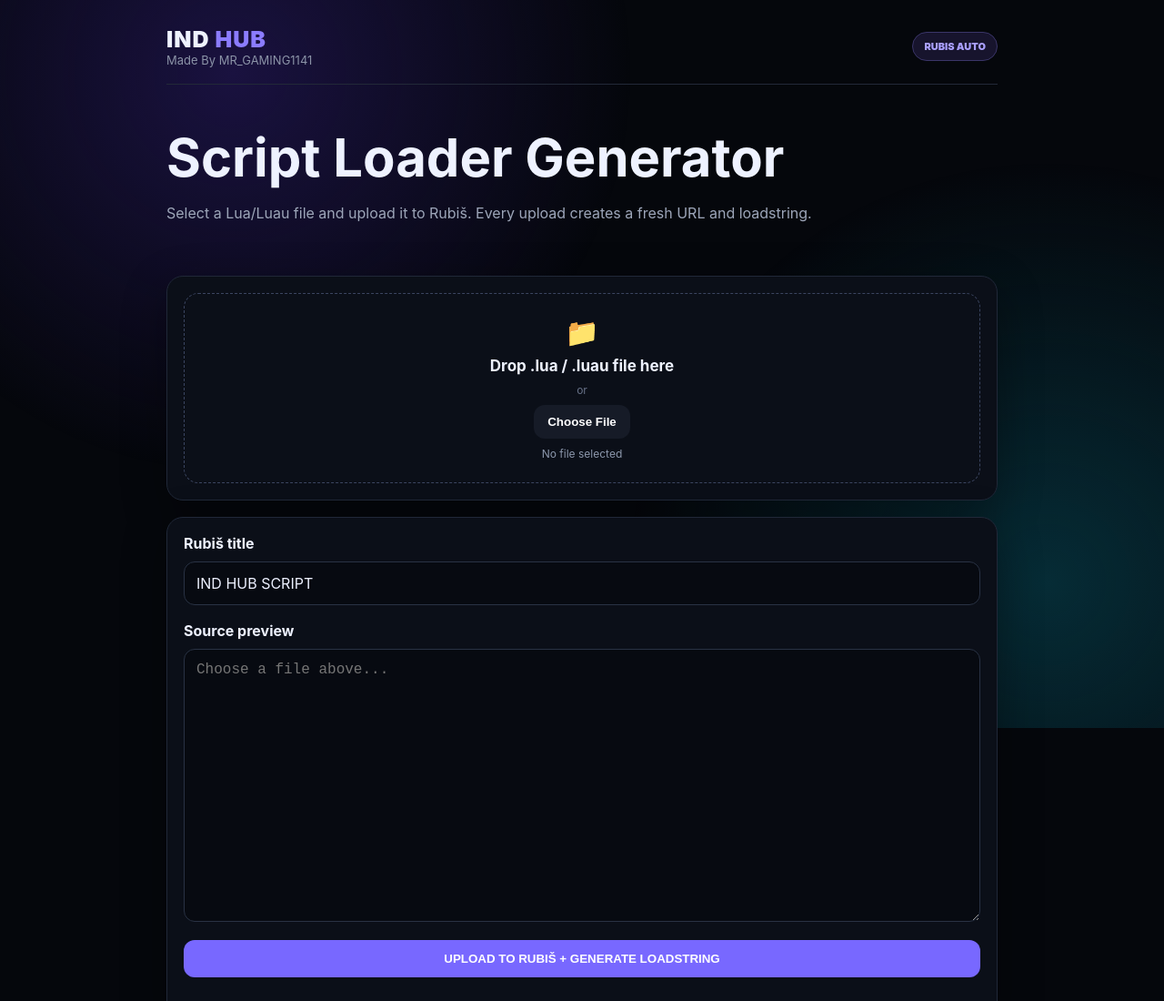
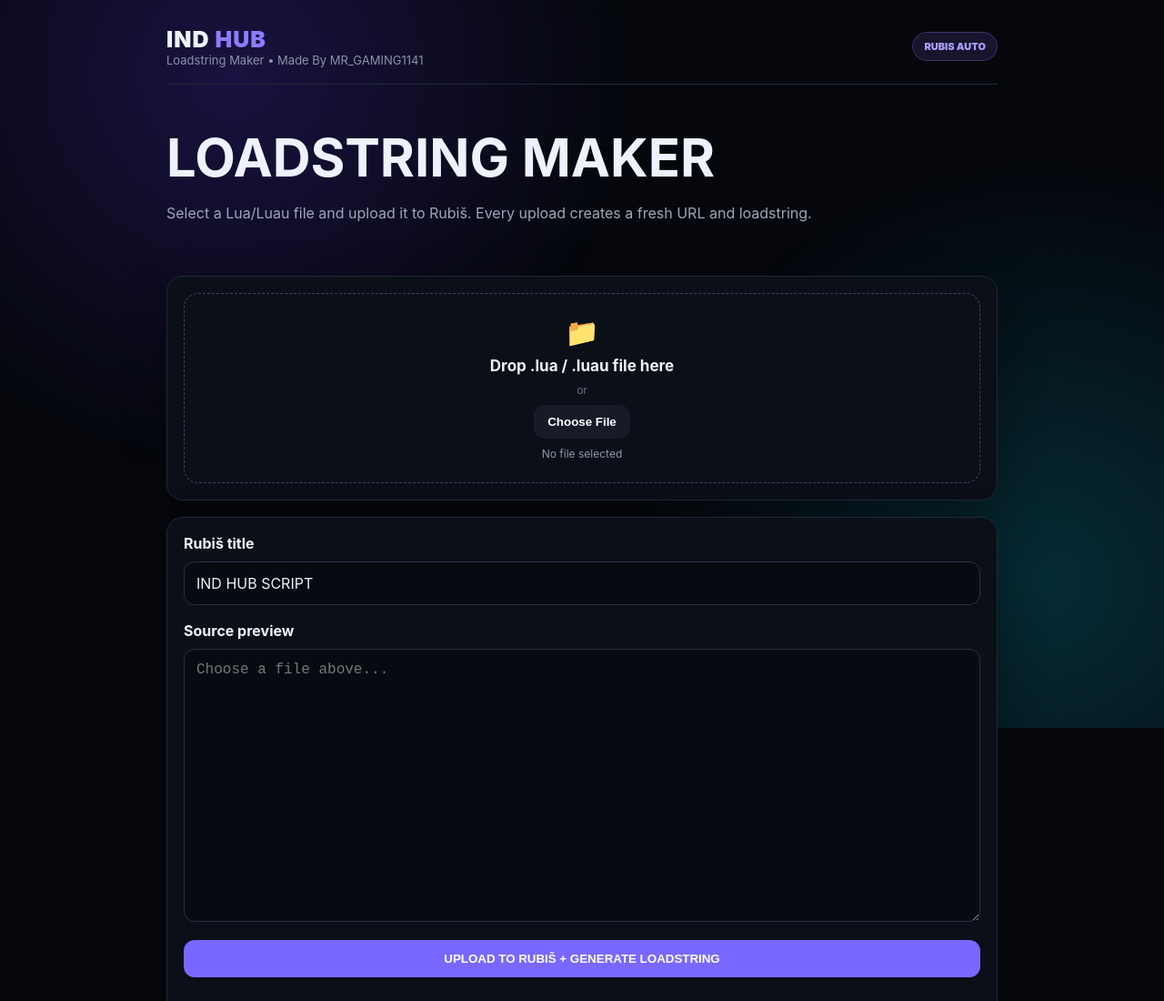
Before and after one commit to MRGAMING1141/IND-HUB-BOT, a website: page obfuscator/index.html in a window 1280 px wide. Shown: the top 1100 px of the page at 91% size. Drawn offline with Linux system fonts and the light colour scheme.

Commit message:
Rename website branding to Loadstring Maker

```diff
--- a/obfuscator/index.html
+++ b/obfuscator/index.html
@@ -1,8 +1,8 @@
 <!doctype html>
-<html lang="en"><head><meta charset="utf-8"><meta name="viewport" content="width=device-width,initial-scale=1"><title>IND HUB Script Loader Generator</title><link rel="stylesheet" href="style.css"></head>
+<html lang="en"><head><meta charset="utf-8"><meta name="viewport" content="width=device-width,initial-scale=1"><title>IND HUB Loadstring Maker</title><link rel="stylesheet" href="style.css"></head>
 <body><div class="bg"></div><main class="wrap">
-<header><div><div class="brand">IND <span>HUB</span></div><div class="by">Made By MR_GAMING1141</div></div><div class="pill">RUBIS AUTO</div></header>
-<section class="hero"><h1>Script Loader Generator</h1><p>Select a Lua/Luau file and upload it to Rubiš. Every upload creates a fresh URL and loadstring.</p></section>
+<header><div><div class="brand">IND <span>HUB</span></div><div class="by">Loadstring Maker • Made By MR_GAMING1141</div></div><div class="pill">RUBIS AUTO</div></header>
+<section class="hero"><h1>LOADSTRING MAKER</h1><p>Select a Lua/Luau file and upload it to Rubiš. Every upload creates a fresh URL and loadstring.</p></section>
 <section class="card file-card"><input id="luaFile" type="file" accept=".lua,.luau,text/plain" hidden><div id="dropZone" class="dropzone" tabindex="0"><div class="drop-icon">📁</div><strong>Drop .lua / .luau file here</strong><span>or</span><button type="button" id="chooseFile" class="secondary">Choose File</button><div id="fileInfo">No file selected</div></div></section>
 <section class="card"><label for="scriptTitle">Rubiš title</label><input id="scriptTitle" maxlength="120" value="IND HUB SCRIPT" placeholder="Script title"><label for="source" class="source-label">Source preview</label><textarea id="source" spellcheck="false" placeholder="Choose a file above..."></textarea><button id="upload">UPLOAD TO RUBIŠ + GENERATE LOADSTRING</button><div id="status"></div></section>
 <section class="card output"><div class="outhead"><label>Generated Loadstring</label><button id="copyLoader">COPY</button></div><textarea id="loader" readonly></textarea></section>
```
